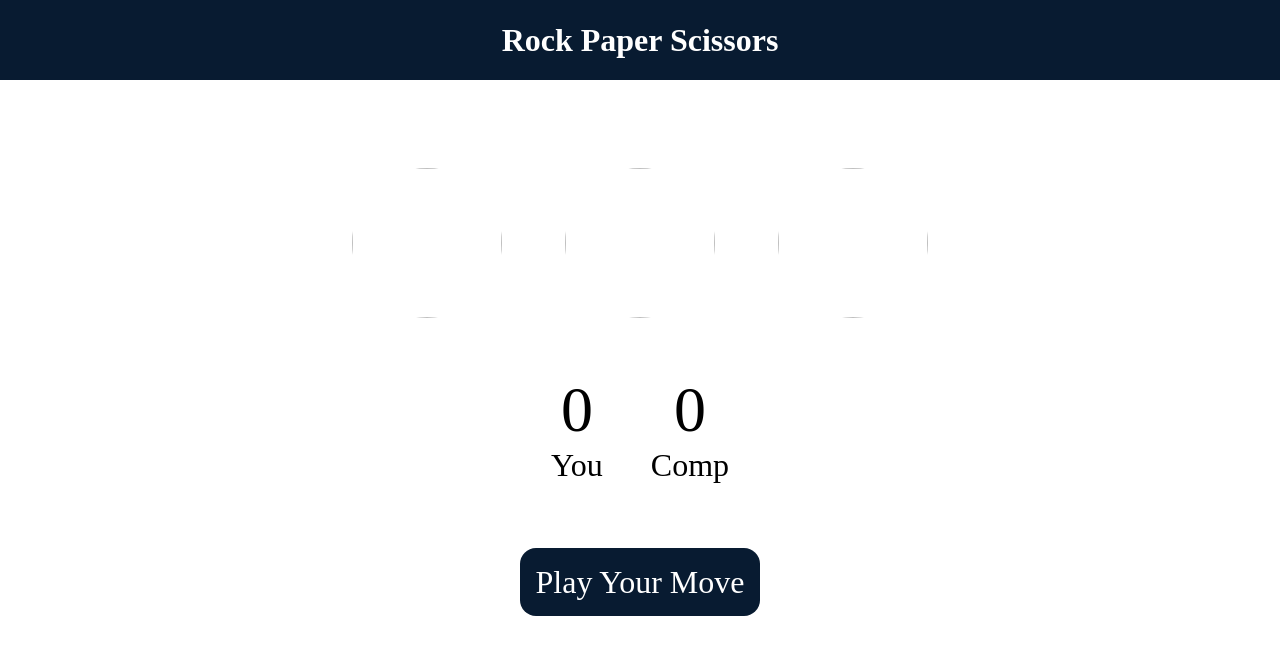
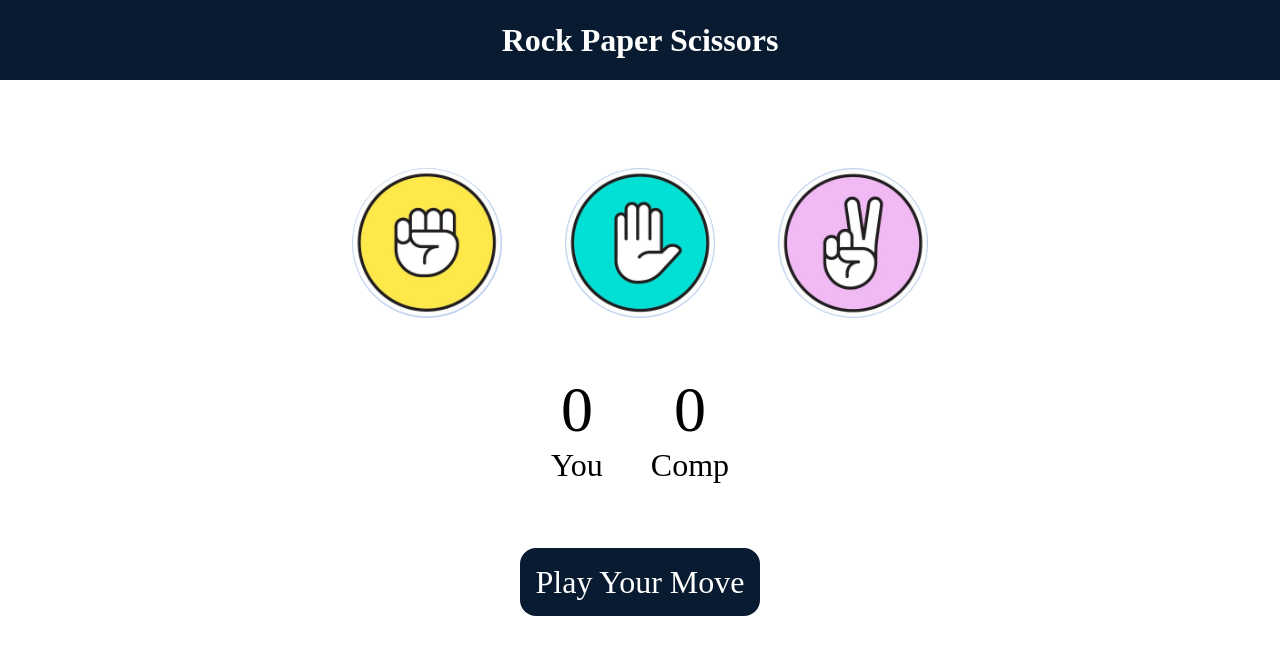
Before and after one commit to Ninjacoder-vedant/Stone-paper-scissors, a plain HTML site: page index.html in a window 1280 px wide. Drawn offline with Linux system fonts and the light colour scheme.

Commit message:
Update and rename game.html to index.html

```diff
--- a/game.html
+++ b/index.html
@@ -10,13 +10,13 @@
     <h1>Rock Paper Scissors</h1>
     <div class="choices">
         <div class="choice" id="rock">
-            <img src="./images/rock.jpg">
+            <img src="rock.jpg">
         </div>
         <div class="choice" id="paper">
-            <img src="./images/paper.jpg">
+            <img src="paper.jpg">
         </div>
         <div class="choice" id="scissors">
-            <img src="./images/scissor.jpg">
+            <img src="scissor.jpg">
         </div>
     </div>
 
```
